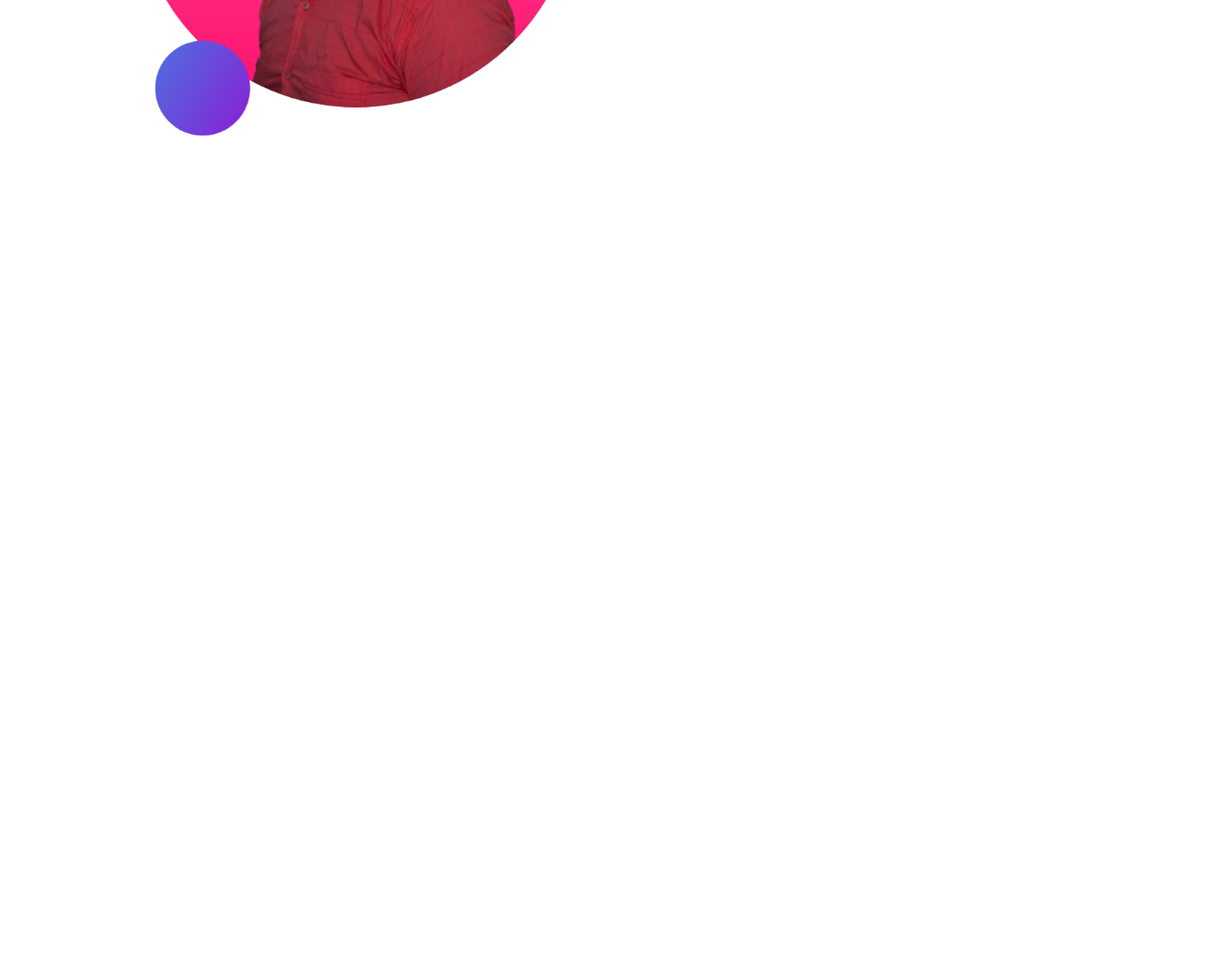
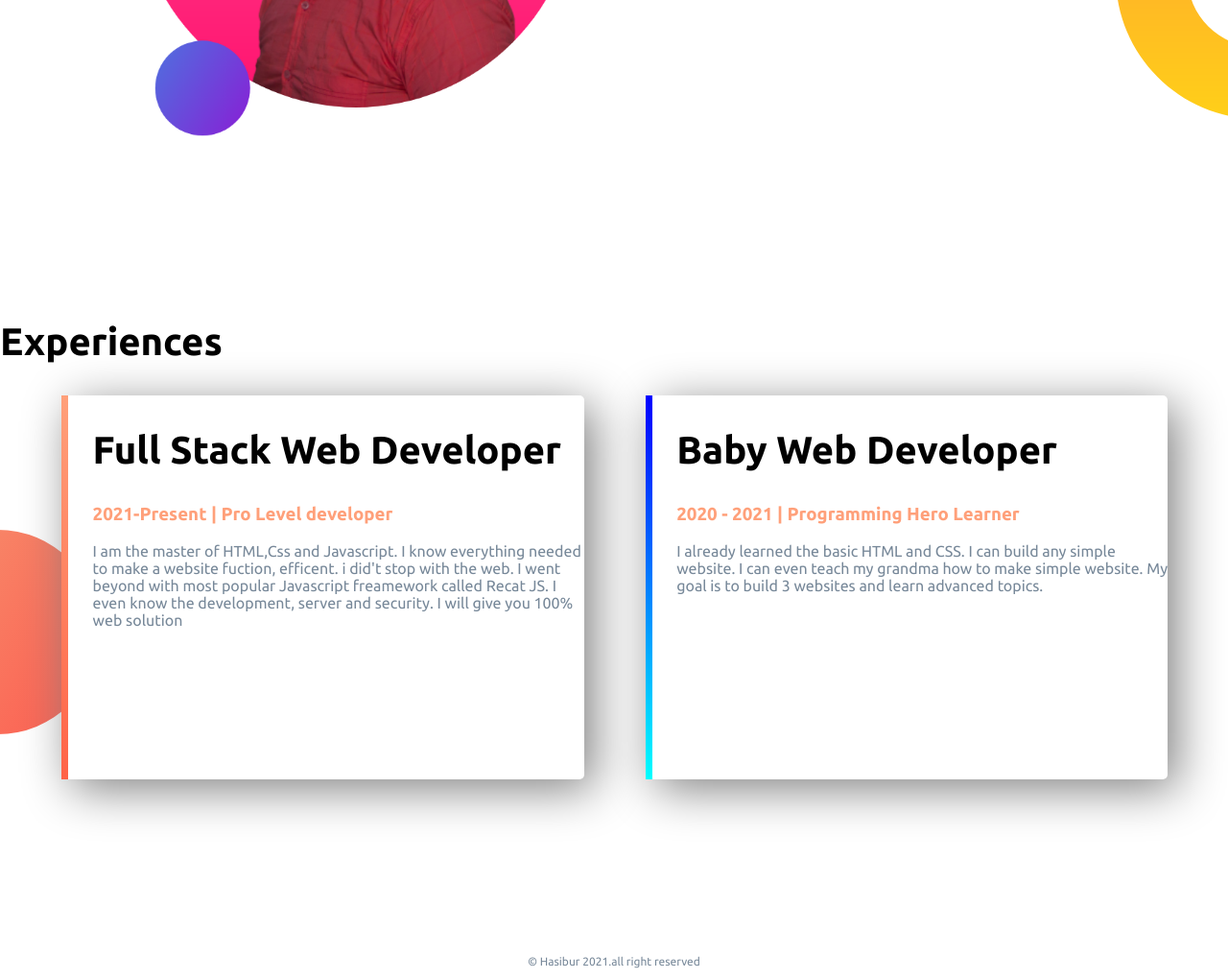
Before and after one commit to hasiburrahman010/web-portfolio, a plain HTML site: page index.html in a window 1280 px wide. Shown: the part 1000-2020 px from the top of the page at 96% size. Before the commit the page ends 1300 px from the top, so only its background shows below. Drawn offline with Linux system fonts and the light colour scheme.

Commit message:
compeleted portfolio

```diff
--- a/index.html
+++ b/index.html
@@ -25,12 +25,29 @@
         <img src="images/profile 2.png" alt="">
         </div>
         <div class="half-with">
-            <h1>Dream Area</h1>
+            <h2><span class="dream">Dream</span> Area</h2>
             <h3>Professional Web Development</h3>
             <p>I'm Already Learn Html,Css With Programming-hero.com, I Create My Portfolio Website Useing Html and css</p>
             <a class="Resume-link" target="_blank" href="">Download Resume</a>
         </div>
     </section>
+    <section class="expe-area">
+        <h2>Experiences</h2>
+        <div id="Full-stack" class="half-with singel-expe">
+            <h2>Full Stack Web Developer</h2>
+            <h3 class="highlight-text">2021-Present | Pro Level developer </h3>
+            <p>I am the master of HTML,Css and Javascript. I know everything needed to make a website fuction, efficent. i did't stop with the web. I went beyond with most popular Javascript freamework called Recat JS. I even know the development, server and security. I will give you 100% web solution</p>
+        </div>
+        <div id="baby-web" class="half-with singel-expe">
+            <h2>Baby Web Developer</h2>
+            <h3 class="highlight-text">2020 - 2021 | Programming Hero Learner</h3>
+            <p> I already learned the basic HTML and CSS. I can build any simple website. I can even teach my grandma how to make simple website. My goal is to build 3 websites and learn advanced topics. </p>
+
+        </div>
+    </section>
+    <footer>
+        <p>© Hasibur 2021.all right reserved </p>
+    </footer>
 
 
 </body>
--- a/style.css
+++ b/style.css
@@ -6,8 +6,19 @@ body{
 h1{
     font-size: 50px;
 }
+h2{
+    font-size: 40px;
+}
 .name-highlight{
-    color: orange;
+    background: -webkit-linear-gradient(45deg,red,#00ff37);
+    -webkit-background-clip: text;
+    -webkit-text-fill-color:transparent
+}
+p{
+    color:lightslategrey;
+}
+.highlight-text{
+    color: lightsalmon;
 }
 
 .half-with{
@@ -46,3 +57,39 @@ section{
 d{
     color: tomato;
 }
+.Dream-Area{
+    background-image: url("images/dream-bg.png");
+    background-repeat: no-repeat;
+    background-position: right;
+}
+.dream{
+    background: -webkit-linear-gradient(60deg,red,blue);
+    -webkit-background-clip: text;
+    -webkit-text-fill-color:transparent;
+}
+.singel-expe{
+box-shadow: 10px 10px 50px gray;
+border-radius: 5px;
+height: 80%;
+background-color: white;
+
+}
+.expe-area{
+    background-image: url("images/exp-bg.png");
+    background-repeat: no-repeat;
+    background-position:left;
+}
+#Full-stack{
+    border-left:7px solid;
+    border-image: linear-gradient(180deg,lightsalmon,tomato);
+    border-image-slice:1;
+}
+#baby-web{
+    border-left: 7px solid;
+    border-image: linear-gradient(180deg,blue,cyan);
+    border-image-slice: 1;
+}
+footer p{
+    text-align: center;
+    font-size: 12px;
+}
```
